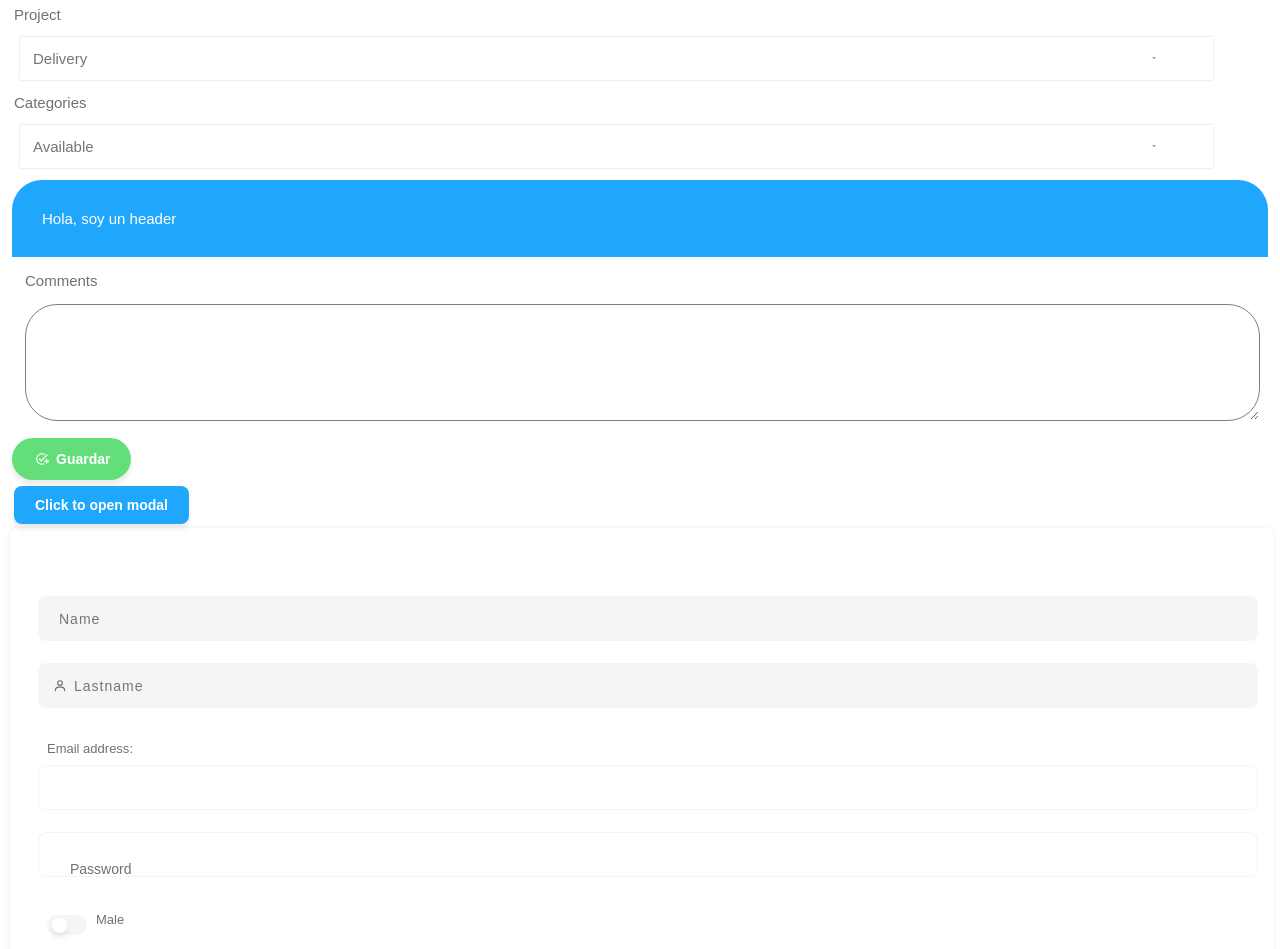
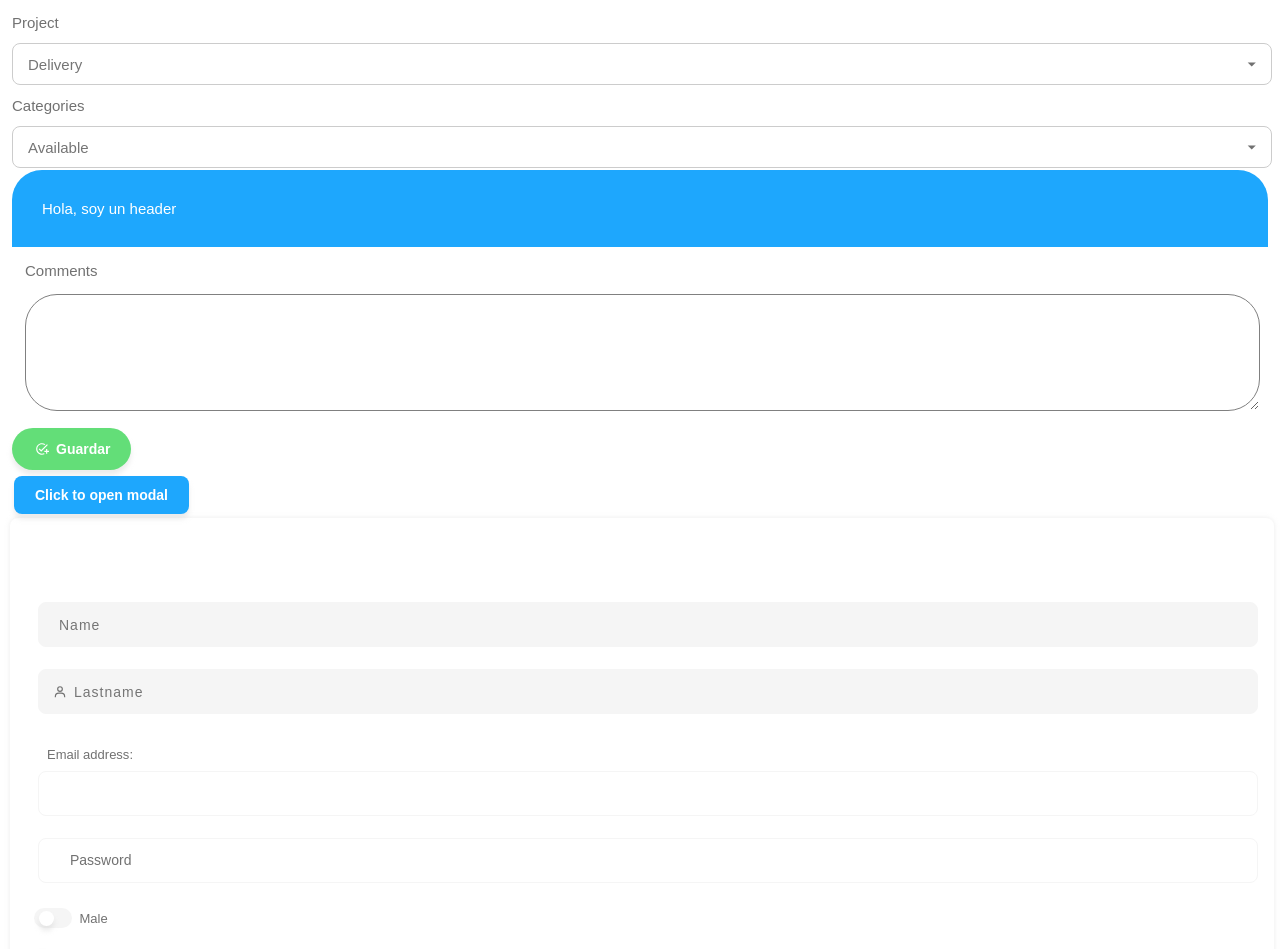
Before and after one commit to albalp/dinamita-reloaded-components, a React (Create React App) app: page / in a window 1280 px wide. Shown: the top 949 px of the page. Built offline with nearby package versions, Linux system fonts and the light colour scheme.

Commit message:
Improving styles of Dropdown component

```diff
--- a/src/components/Form/Checkbox/checkbox.css
+++ b/src/components/Form/Checkbox/checkbox.css
@@ -4,7 +4,7 @@
 /* Checkbox
 ------------------------------- */
 .checkbox-container {
-    display: inline-flex;
+    display: flex;
     align-items: center;
     gap: 5px;
     padding: 5px 0;
@@ -14,13 +14,14 @@
     width: 100%;
     cursor: pointer;
     font-size: var(--fs-13);
+    margin: auto;
  }
 
 .checkbox-figure {
     border: 1px solid var(--white-gray-color);
     border-radius: 3px;
     transition: var(--transition);
-    display: flex;
+    display: inline-flex;
     justify-content: center;
     align-items: center;
     width: 60px;
@@ -36,7 +37,7 @@ input[type="checkbox"] {
     content: '';
     display: block;
     width: 8px;
-    height: 7px;
+    height: 8px;
     background-color: var(--primary-color);
     border-radius: 2px;
     transition: var(--transition);
@@ -94,7 +95,6 @@ input[type="checkbox"] {
 
 /* Checkbox Secondary
 ------------------------------- */
-
 .checkbox-container.secondary .checkbox-label {
     display: inline-flex;
     width: 40px;
@@ -125,7 +125,10 @@ input[type="checkbox"] {
     left: 50%;
 }
 
-.checkbox-container.secondary .checkbox-label-secondary { font-size: var(--fs-13); }
+.checkbox-container.secondary .checkbox-label-secondary {
+    font-size: var(--fs-13);
+    width: 100%;
+ }
 
 .checkbox-container.secondary .checkbox-control:checked ~ .checkbox-label-secondary { color: var(--primary-color); }
 
--- a/src/components/Form/Input/input.css
+++ b/src/components/Form/Input/input.css
@@ -148,7 +148,7 @@
     position: absolute;
     left: 10px;
     padding: 0 10px;
-    top: 15px;
+    top: 0;
     transition: var(--transition);
 }
 
@@ -170,13 +170,13 @@
 
 /* Input Secondary Variant Size
 ------------------------------*/
-.input-content-size--small .input-control-variant--secondary ~ label { top: 10px; }
+.input-content-size--small .input-control-variant--secondary ~ label { top: -3px; }
 
 .input-content-size--small .input-control-variant--secondary:focus ~ label { transform: translateY(-110%); }
 
 .input-content-size--small .input-control-variant--secondary.activated ~ label { transform: translateY(-110%); }
 
-.input-content-size--large .input-control-variant--secondary ~ label { top: 20px; }
+.input-content-size--large .input-control-variant--secondary ~ label { top: 7px; }
 
 .input-content-size--large .input-control-variant--secondary:focus ~ label { transform: translateY(-180%); }
 
--- a/src/components/dropdown/dropDown.css
+++ b/src/components/dropdown/dropDown.css
@@ -1,77 +1,102 @@
 @import '../../css/global_styles.css';
 
 .dropdown {
-  width: 95%;
-  display: inline-block;
+  width: 100%;
+  display: block;
   background-color: #fff;
   font-size: 2vmin;
-  margin: 1vmin;
+  border: 1px solid rgb(204, 204, 204);
+  transition: var(--transition);
+  border-radius: var(--radius);
+  position: relative;
+  z-index: 99;
 }
 
+.dropdown:hover { border-color: rgb(180, 180, 180); }
+
+.dropdown.active { border-color: var(--primary-color); }
+
+.dropdown svg { font-size: 20px; }
+
  p {
-    margin: 0.5vmin;
+    padding: 10px 0;
 }
+
 .select {
+  width: 100%;
+  height: 36px;
   cursor: pointer;
-  display: block;
-  padding: 10px;
-  box-shadow: 0 0 2px rgb(204, 204, 204);
+  display: flex;
+  align-items: center;
+  gap: 5px;
   transition: all .5s ease;
   position: relative;
   text-align: left;
   font-size: 1vmin;
-}
-
-.select:hover{
-    outline: 1px solid rgba(34,36,38,.35);
+  padding-right: 10px;
 }
 
 .active{
-    border: 2px 2px 0 2px #96c8da;
-    outline: 1px solid #96c8da;
     transition: all 0.2s ease-in-out;
     border-radius: 2px 2px 0 0;
 }
 
 .active:hover {
-    border: 2px #96c8da;
     border-radius: 2px 2px 0 0;
-    background-color: #f8f8f8
 }
 
 .input-option {
-    width: 95%;
-    border: 0 2px 2px 2px #96c8da;
+    width: 100%;
+    height: 100%;
+    padding: 10px;
+    background: transparent;
 }
 
 .dropdown-menu {
-    margin: 1vmin;
-    padding: 0;
-    list-style: none;
-    position: absolute;
+    max-height: 144px;
     background-color: var(--white-color);
-    width: 95%;
-    left: 0;
+    width: 100%;
     margin-top: 1px;
-    box-shadow: var(--shadow-down);
-    outline: 1px solid #96c8da;
     border-radius: 0 1px 2px 2px ;
-    overflow: hidden;
-    max-height: 144px;
     overflow-y: auto;
-    z-index: 9
+    transition: var(--transition);
 }
 
 .dropdown-menu li {
-    padding: 1vmin;
-    border-bottom: 1px solid rgba(204,204,204,0.38);
+    width: 100%;
+    display: flex;
+    align-items: center;
+    height: 36px;
     transition: all .2s ease-in-out;
     cursor: pointer;
     font-size: 2vmin;
+    margin: 0;
+    padding: 0 12px;
 }
+
+.dropdown-menu li:not(:last-child) { border-bottom: 1px solid rgb(239, 239, 239); }
+
 .dropdown-menu li:hover {
     background-color: #f2f2f2
 }
 .dropdown-menu li:active {
     background-color: #e2e2e2
 }
+
+.dropdown-menu::-webkit-scrollbar {
+    width: 2px;
+    border-radius: var(--radius);
+  }
+
+  .dropdown-menu::-webkit-scrollbar-track {
+    background: #f1f1f1;
+  }
+
+  .dropdown-menu::-webkit-scrollbar-thumb {
+    background: var(--primary-color);
+    border-radius: var(--radius);
+  }
+
+  .dropdown-menu::-webkit-scrollbar-thumb:hover {
+    background: var(--primary-color-hover);
+  }
```
Also changed, not shown: src/App.js (line endings or trailing spaces).
